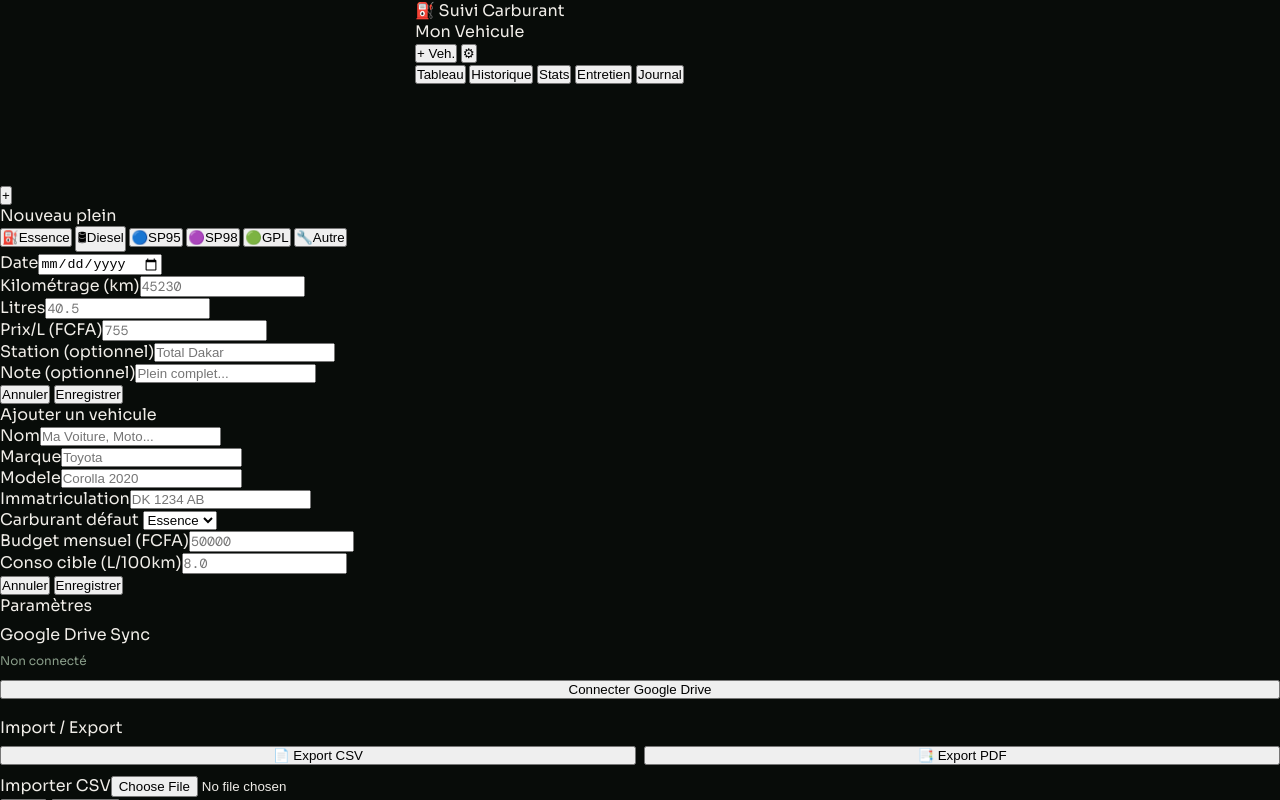
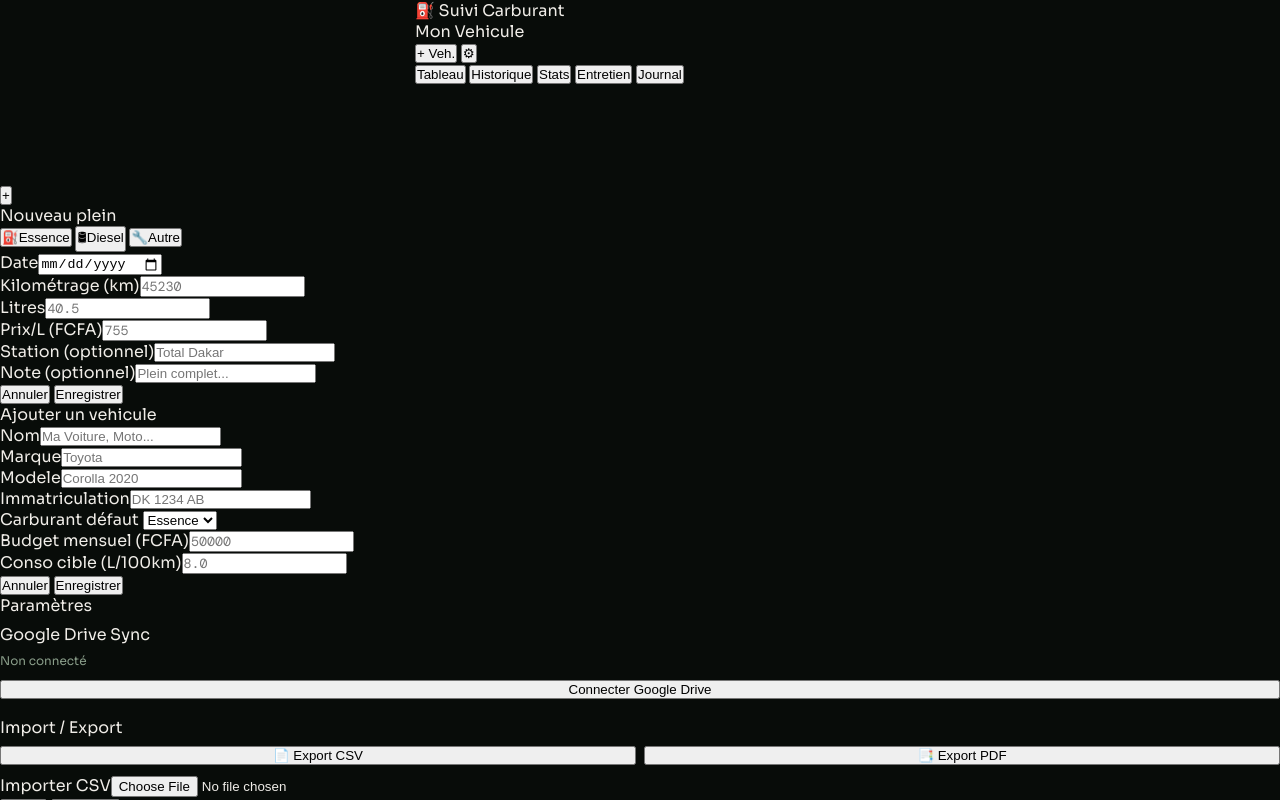
Before and after one commit to souleydiop/suivi-carburant, a plain HTML site: page index.html in a window 1280 px wide. Drawn offline with nearby package versions, Linux system fonts and the light colour scheme.

Commit message:
index.html

```diff
--- a/index.html
+++ b/index.html
@@ -86,9 +86,6 @@ html,body{height:100%;background:var(--bg);color:var(--txt);font-family:'Sora',s
     <div class="cat-grid">
       <button class="cat-btn sel" data-cat="essence" onclick="selCat('essence')"><span class="ci">⛽</span>Essence</button>
       <button class="cat-btn" data-cat="diesel" onclick="selCat('diesel')"><span class="ci">🛢</span>Diesel</button>
-      <button class="cat-btn" data-cat="sp95" onclick="selCat('sp95')"><span class="ci">🔵</span>SP95</button>
-      <button class="cat-btn" data-cat="sp98" onclick="selCat('sp98')"><span class="ci">🟣</span>SP98</button>
-      <button class="cat-btn" data-cat="gpl" onclick="selCat('gpl')"><span class="ci">🟢</span>GPL</button>
       <button class="cat-btn" data-cat="autre" onclick="selCat('autre')"><span class="ci">🔧</span>Autre</button>
     </div>
     <div class="frow">
```
